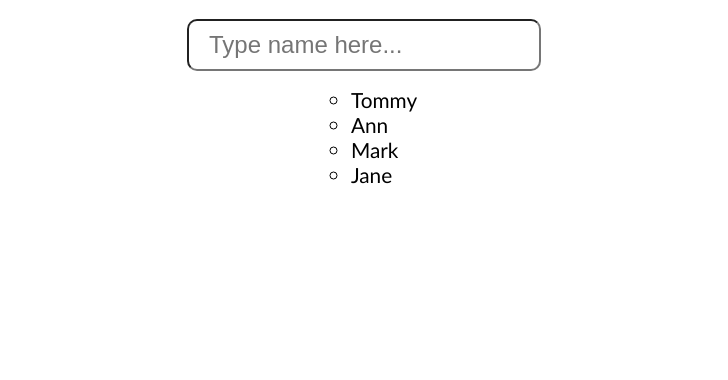
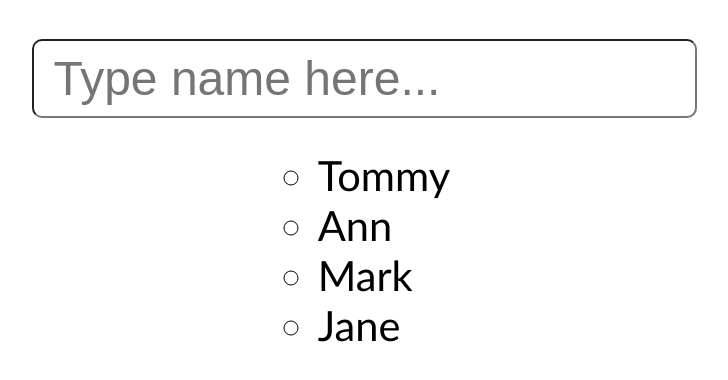
Before and after one commit to tjokic989/filterableList, a plain HTML site: page index.html in a window 1280 px wide. Shown: the whole page, without its empty margins (276-1004 px from the left). Drawn offline with Linux system fonts and the light colour scheme.

Commit message:
Small changes in css

```diff
--- a/index.css
+++ b/index.css
@@ -1,5 +1,9 @@
 *{
     box-sizing: border-box;
+}
+
+:root {
+    font-size: 2rem;
 }
 
 body {
```
Also changed, not shown: index.js (line endings or trailing spaces).
